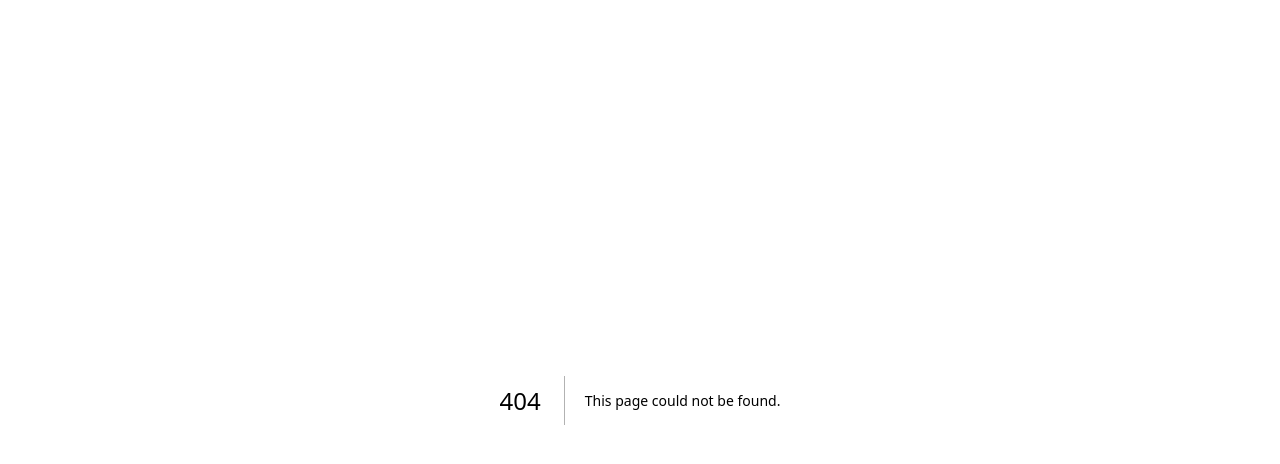
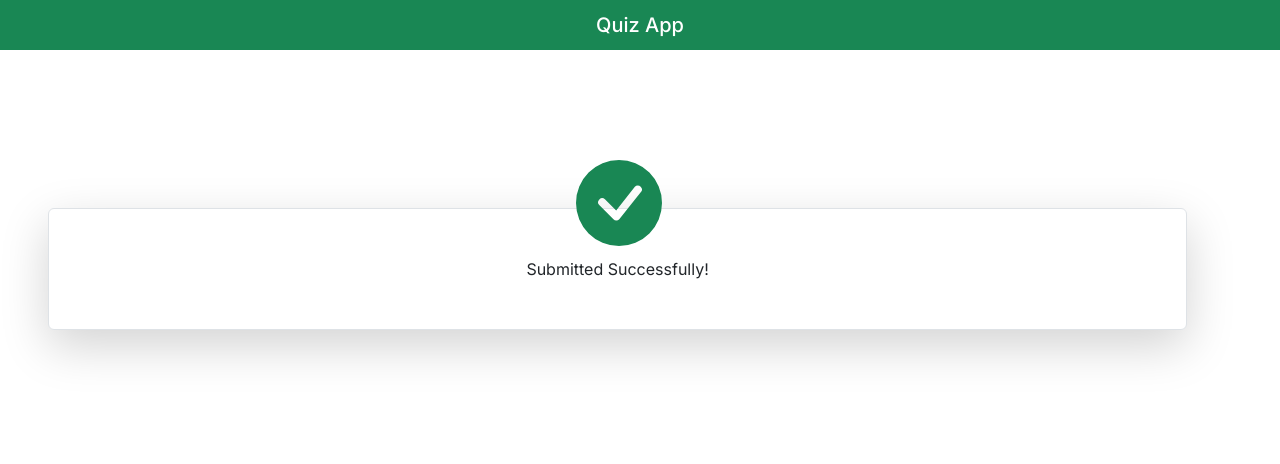
Before and after one commit to AtGbemiga/quiz-app, a Next.js app: page /submitted in a window 1280 px wide. Before the commit this address had no page. Shown: the top 464 px of the page. Built offline with nearby package versions, Linux system fonts and the light colour scheme.

Commit message:
Add submitted page

```diff
--- a/package.json
+++ b/package.json
@@ -11,6 +11,7 @@
   "dependencies": {
     "@reduxjs/toolkit": "^1.9.5",
     "bootstrap": "^5.2.3",
+    "bootstrap-icons": "^1.10.5",
     "next": "13.4.2",
     "react": "18.2.0",
     "react-dom": "18.2.0",
--- a/src/app/page.js
+++ b/src/app/page.js
@@ -1,4 +1,3 @@
-import "bootstrap/dist/css/bootstrap.min.css";
 import Link from "next/link";
 import { Navbar } from "@/features/components/Navbar";
 
@@ -19,5 +18,5 @@ export default function Home() {
         </section>
       </main>
     </>
-  )
+  );
 }
--- /dev/null
+++ b/src/app/submitted/page.js
@@ -0,0 +1,36 @@
+import { Navbar } from "@/features/components/Navbar";
+
+const SubmittedPage = () => {
+  return (
+    <div>
+      <Navbar />
+      <main>
+        <div
+          style={{ position: "absolute", left: "45%", top: "20%", zIndex: 1 }}
+        >
+          <svg
+            xmlns="http://www.w3.org/2000/svg"
+            width="86"
+            height="86"
+            fill="currentColor"
+            class="bi bi-check-circle-fill"
+            viewBox="0 0 16 16"
+          >
+            <path
+              className="text-success fs-1"
+              d="M16 8A8 8 0 1 1 0 8a8 8 0 0 1 16 0zm-3.97-3.03a.75.75 0 0 0-1.08.022L7.477 9.417 5.384 7.323a.75.75 0 0 0-1.06 1.06L6.97 11.03a.75.75 0 0 0 1.079-.02l3.992-4.99a.75.75 0 0 0-.01-1.05z"
+            />
+          </svg>
+        </div>
+        <section
+          style={{ position: "fixed", top: "20%", width: "89%" }}
+          className="m-5 border text-center shadow-lg p-5 mb-5 bg-body rounded"
+        >
+          Submitted Successfully!
+        </section>
+      </main>
+    </div>
+  );
+};
+
+export default SubmittedPage;
```
Also changed, not shown: src/app/layout.js (+7 -7 lines), src/features/components/Card.js (+36 -7 lines), src/features/data/data.js (+15 -15 lines), 1 other file (tests, documents, lock files or other folders).
